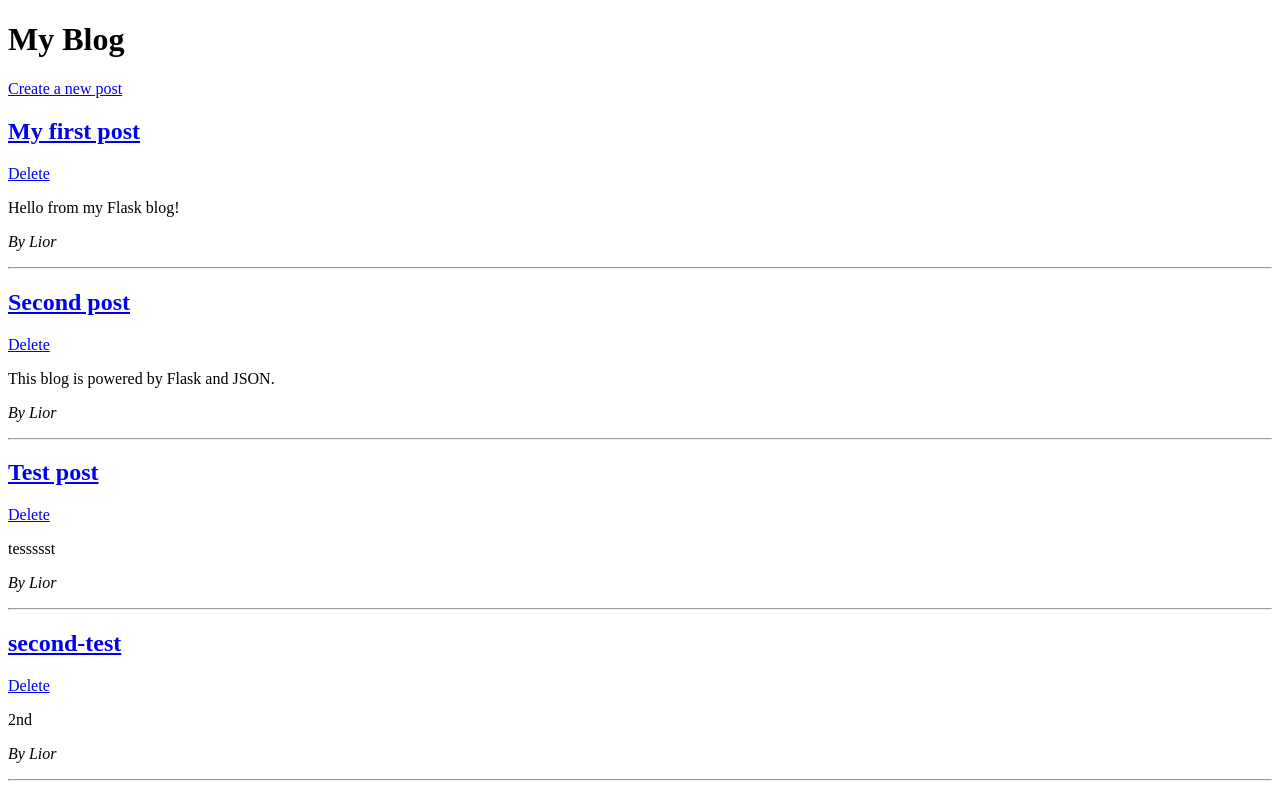
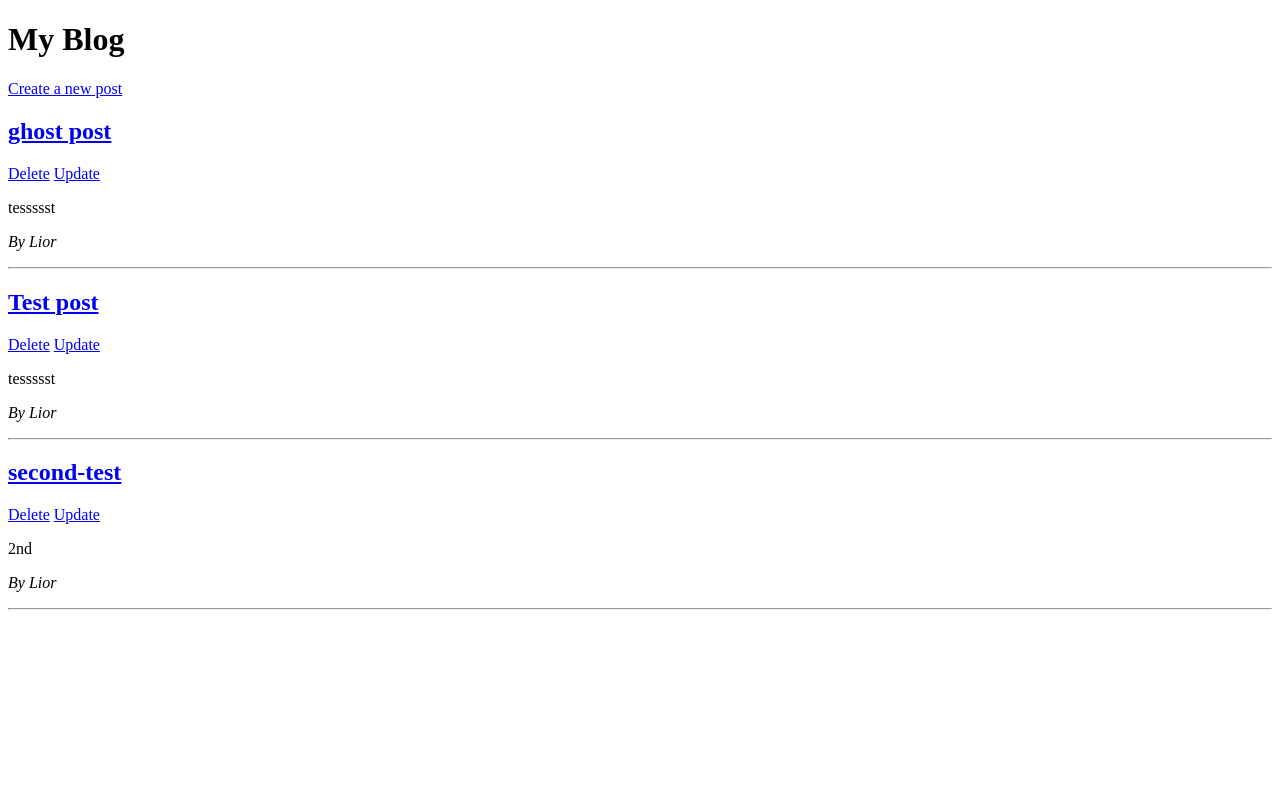
Before and after one commit to liorpeleg9/flask-blog, a Flask app: page / in a window 1280 px wide. Run offline with Flask 3, Linux system fonts and the light colour scheme.

Commit message:
Add update post route and form

```diff
--- a/app.py
+++ b/app.py
@@ -136,6 +136,43 @@ def add() -> str:
 
     return render_template("add.html")
 
+@app.route("/update/<int:post_id>", methods=["GET", "POST"])
+def update(post_id: int):
+    """
+    Update an existing blog post by id.
+
+    GET: display a pre-filled update form.
+    POST: save the updated post back to the JSON file.
+
+    Args:
+        post_id: The numeric id of the post to update.
+
+    Returns:
+        Rendered HTML for GET, or a redirect to the homepage after POST.
+    """
+    posts = load_posts()
+    post = next((p for p in posts if p.get("id") == post_id), None)
+
+    if post is None:
+        abort(404)
+
+    if request.method == "POST":
+        title = request.form.get("title", "").strip()
+        content = request.form.get("content", "").strip()
+        author = request.form.get("author", "").strip()
+
+        if not title or not content:
+            return render_template("update.html", post=post)
+
+        post["title"] = title
+        post["content"] = content
+        post["author"] = author
+
+        save_posts(posts)
+        return redirect(url_for("index"))
+
+    return render_template("update.html", post=post)
+
 
 if __name__ == "__main__":
     app.run(host="0.0.0.0", port=5000, debug=True)
--- a/posts.json
+++ b/posts.json
@@ -1,14 +1,8 @@
 [
   {
-    "id": 1,
-    "title": "My first post",
-    "content": "Hello from my Flask blog!",
-    "author": "Lior"
-  },
-  {
     "id": 2,
-    "title": "Second post",
-    "content": "This blog is powered by Flask and JSON.",
+    "title": "ghost post",
+    "content": "tessssst",
     "author": "Lior"
   },
   {
--- a/templates/index.html
+++ b/templates/index.html
@@ -11,6 +11,7 @@
     <article>
       <h2><a href="/post/{{ post.id }}">{{ post.title }}</a></h2>
         <a href="{{ url_for('delete', post_id=post.id) }}">Delete</a>
+        <a href="{{ url_for('update', post_id=post.id) }}">Update</a>
       <p>{{ post.content }}</p>
       {% if post.author %}
         <p><em>By {{ post.author }}</em></p>
```
Also changed, not shown: templates/update.html (added, +24 -0 lines).
